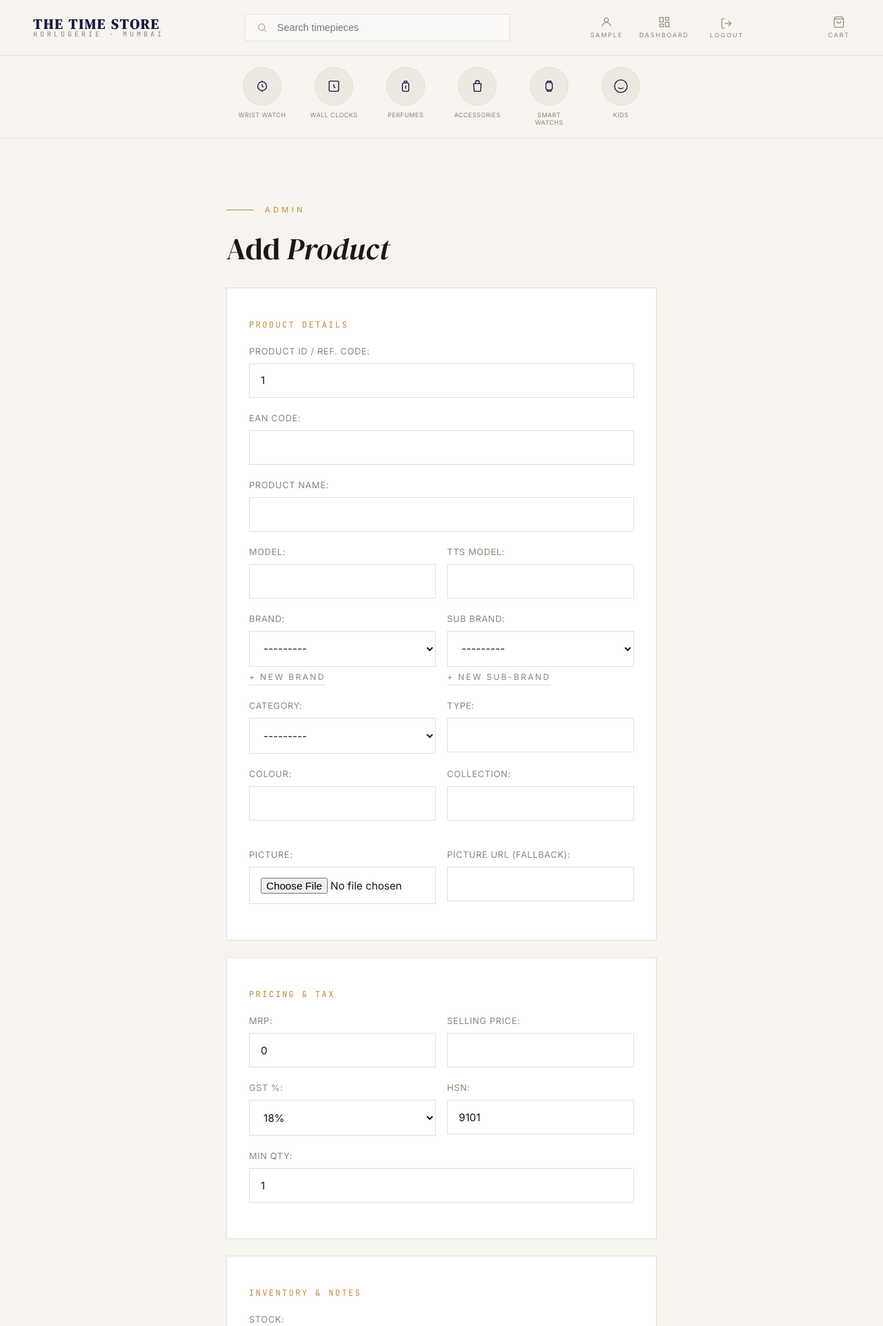
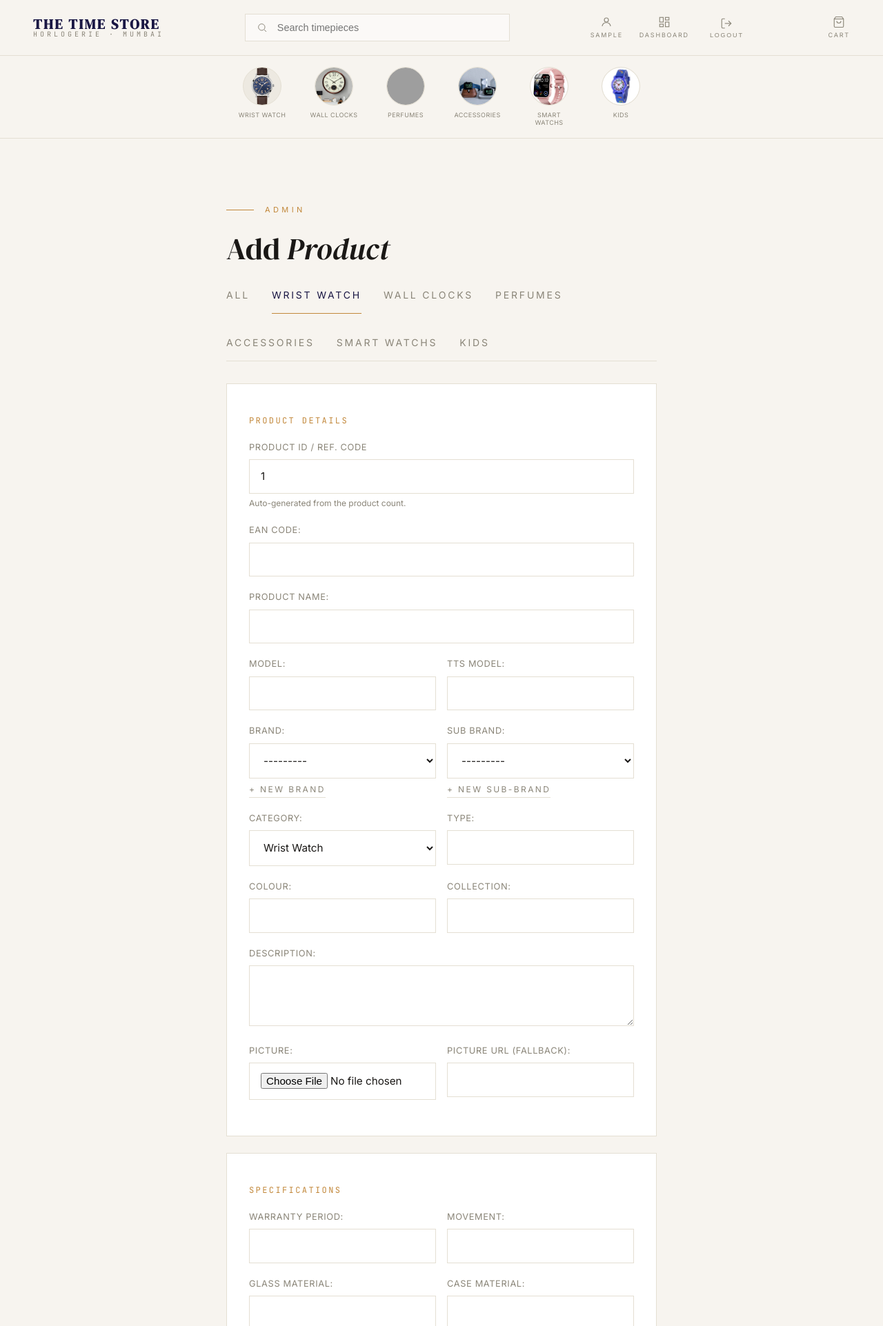
Before and after one commit to therajesh1/timestore, a Django app: page /dashboard/products/add/ in a window 1280 px wide. Shown: the top 1923 px of the page at 69% size. Run offline with Django 5.2, Linux system fonts and the light colour scheme; the visitor is signed in with stand-in values (Sample User, id 1); data that the repository does not hold is empty; grey boxes are pictures that could not be loaded.

Commit message:
Integrate custom category PNG icons in the navigation bar and ignore build staticfiles folder

```diff
--- a/store/forms.py
+++ b/store/forms.py
@@ -23,9 +23,10 @@ class ProductForm(forms.ModelForm):
         fields = [
             "ref", "ean_code", "name", "model_number", "tts_model",
             "brand", "sub_brand", "category", "product_type", "colour", "collection",
+            "description",
             "image", "image_url",
             "mrp", "price", "gst_percent", "hsn_code", "min_qty",
-            "stock", "featured", "description", "remark",
+            "stock", "featured", "remark",
             "warranty_period", "glass_material", "strap_material",
             "movement", "strap_color", "dial_color", "case_material",
         ]
@@ -33,6 +34,11 @@ class ProductForm(forms.ModelForm):
             "description": forms.Textarea(attrs={"rows": 3}),
             "remark": forms.Textarea(attrs={"rows": 3}),
         }
+
+    def __init__(self, *args, **kwargs):
+        super().__init__(*args, **kwargs)
+        self.fields["ref"].disabled = True
+        self.fields["ref"].help_text = "Auto-generated from the product count."
 
 
 class BrandForm(forms.ModelForm):
--- a/store/views.py
+++ b/store/views.py
@@ -37,7 +37,7 @@ def product_list(request):
     if category in valid_categories:
         products = products.filter(category=category)
     if query:
-        products = products.filter(name__icontains=query) | products.filter(tagline__icontains=query)
+        products = products.filter(name__icontains=query) | products.filter(description__icontains=query)
 
     selected_brand = None
     if brand_slug:
@@ -159,27 +159,46 @@ def dashboard(request):
 def product_manage_list(request):
     products = Product.objects.select_related("brand", "sub_brand").all()
     query = request.GET.get("q", "")
+    category = request.GET.get("category", "")
     if query:
         products = products.filter(name__icontains=query) | products.filter(ref__icontains=query)
-    return render(request, "store/manage_products.html", {"products": products, "query": query})
+    if category:
+        products = products.filter(category=category)
+    return render(request, "store/manage_products.html", {
+        "products": products,
+        "query": query,
+        "categories": Product.Category.choices,
+        "selected_category": category,
+    })
+
+
+def _next_product_ref():
+    count = Product.objects.count()
+    next_ref = str(count + 1)
+    while Product.objects.filter(ref=next_ref).exists():
+        count += 1
+        next_ref = str(count + 1)
+    return next_ref
 
 
 @staff_member_required
 def product_create(request):
+    selected_category = request.GET.get("category", Product.Category.WRIST_WATCH)
     if request.method == "POST":
         form = ProductForm(request.POST, request.FILES)
         if form.is_valid():
-            product = form.save()
+            product = form.save(commit=False)
+            product.ref = _next_product_ref()
+            product.save()
             messages.success(request, f"{product.name} added to the catalog.")
             return redirect("product_manage_list")
+        selected_category = request.POST.get("category", selected_category)
     else:
-        count = Product.objects.count()
-        next_ref = str(count + 1)
-        while Product.objects.filter(ref=next_ref).exists():
-            count += 1
-            next_ref = str(count + 1)
-        form = ProductForm(initial={"ref": next_ref})
-    return render(request, "store/product_form.html", {"form": form, "is_new": True})
+        form = ProductForm(initial={"ref": _next_product_ref(), "category": selected_category})
+    return render(request, "store/product_form.html", {
+        "form": form, "is_new": True,
+        "categories": Product.Category.choices, "selected_category": selected_category,
+    })
 
 
 @staff_member_required
@@ -193,7 +212,10 @@ def product_update(request, pk):
             return redirect("product_manage_list")
     else:
         form = ProductForm(instance=product)
-    return render(request, "store/product_form.html", {"form": form, "is_new": False, "product": product})
+    return render(request, "store/product_form.html", {
+        "form": form, "is_new": False, "product": product,
+        "categories": Product.Category.choices, "selected_category": product.category,
+    })
 
 
 @staff_member_required
@@ -210,6 +232,9 @@ def product_delete(request, pk):
 @staff_member_required
 def brand_manage_list(request):
     brands = Brand.objects.all()
+    category = request.GET.get("category", "")
+    if category:
+        brands = brands.filter(products__category=category).distinct()
     if request.method == "POST":
         form = BrandForm(request.POST, request.FILES)
         if form.is_valid():
@@ -218,7 +243,10 @@ def brand_manage_list(request):
             return redirect("brand_manage_list")
     else:
         form = BrandForm()
-    return render(request, "store/manage_brands.html", {"brands": brands, "form": form})
+    return render(request, "store/manage_brands.html", {
+        "brands": brands, "form": form,
+        "categories": Product.Category.choices, "selected_category": category,
+    })
 
 
 @staff_member_required
@@ -238,7 +266,7 @@ def brand_detail(request, pk):
             if subbrand_form.is_valid():
                 sub_brand = subbrand_form.save()
                 messages.success(request, f"Sub-brand “{sub_brand.name}” added to {sub_brand.brand.name}.")
-                return redirect("brand_detail", pk=brand.pk)
+                return redirect("brand_detail", pk=sub_brand.brand_id)
     else:
         form = BrandForm(instance=brand)
         subbrand_form = SubBrandForm(initial={"brand": brand})
@@ -264,9 +292,15 @@ def subbrand_delete(request, pk):
 def order_manage_list(request):
     orders = Order.objects.select_related("user").all()
     status = request.GET.get("status", "")
+    category = request.GET.get("category", "")
     if status:
         orders = orders.filter(status=status)
-    return render(request, "store/manage_orders.html", {"orders": orders, "status": status, "statuses": Order.Status.choices})
+    if category:
+        orders = orders.filter(items__product__category=category).distinct()
+    return render(request, "store/manage_orders.html", {
+        "orders": orders, "status": status, "statuses": Order.Status.choices,
+        "categories": Product.Category.choices, "selected_category": category,
+    })
 
 
 @staff_member_required
--- a/templates/base.html
+++ b/templates/base.html
@@ -75,39 +75,7 @@
              class="brand-chip category-chip"
              data-shows-brands="{{ cat.shows_brands|yesno:'true,false' }}">
             <span class="brand-badge">
-              {% if cat.icon == "wristwatch" %}
-                <svg width="22" height="22" viewBox="0 0 24 24" fill="none" stroke="currentColor" stroke-width="1.5">
-                  <circle cx="12" cy="12" r="7" />
-                  <path d="M12 9v3l2 1.5" />
-                  <path d="M12 3v2M12 19v2" />
-                </svg>
-              {% elif cat.icon == "wallclock" %}
-                <svg width="22" height="22" viewBox="0 0 24 24" fill="none" stroke="currentColor" stroke-width="1.5">
-                  <rect x="4.5" y="4" width="15" height="16" rx="2" />
-                  <path d="M12 9v4l2.5 1.5" />
-                </svg>
-              {% elif cat.icon == "perfume" %}
-                <svg width="22" height="22" viewBox="0 0 24 24" fill="none" stroke="currentColor" stroke-width="1.5">
-                  <path d="M10 4h4v3h-4z" />
-                  <rect x="7" y="7" width="10" height="13" rx="2" />
-                  <path d="M12 11v5" />
-                </svg>
-              {% elif cat.icon == "accessories" %}
-                <svg width="22" height="22" viewBox="0 0 24 24" fill="none" stroke="currentColor" stroke-width="1.5">
-                  <path d="M9 8V6a3 3 0 016 0v2" />
-                  <path d="M6 8h12l-1 12H7L6 8z" />
-                </svg>
-              {% elif cat.icon == "smartwatch" %}
-                <svg width="22" height="22" viewBox="0 0 24 24" fill="none" stroke="currentColor" stroke-width="1.5">
-                  <path d="M9 6V4h6v2M9 18v2h6v-2" />
-                  <rect x="7" y="6" width="10" height="12" rx="3" />
-                </svg>
-              {% elif cat.icon == "kids" %}
-                <svg width="22" height="22" viewBox="0 0 24 24" fill="none" stroke="currentColor" stroke-width="1.5">
-                  <circle cx="12" cy="12" r="10" />
-                  <path d="M8 14s1.5 2 4 2 4-2 4-2M9 9h.01M15 9h.01" />
-                </svg>
-              {% endif %}
+              <img src="{% static 'images/icons/' %}{{ cat.icon }}.png" alt="{{ cat.name }}" class="brand-badge-img" />
             </span>
             <span class="brand-chip-name">{{ cat.name }}</span>
           </a>
--- /dev/null
+++ b/templates/store/_admin_category_tabs.html
@@ -0,0 +1,6 @@
+<div class="filter-bar" style="margin-bottom:2rem;">
+  <a href="{{ base_url }}" class="{% if not selected_category %}active{% endif %}">All</a>
+  {% for value, label in categories %}
+    <a href="{{ base_url }}?category={{ value|urlencode }}" class="{% if selected_category == value %}active{% endif %}">{{ label }}</a>
+  {% endfor %}
+</div>
--- a/templates/store/manage_brands.html
+++ b/templates/store/manage_brands.html
@@ -5,6 +5,8 @@
 <section class="section">
   <p class="eyebrow"><span class="gold-line"></span>Admin</p>
   <h2 style="font-size: 2.75rem; margin-bottom: 2rem;">Manage <em>Brands</em></h2>
+
+  {% include "store/_admin_category_tabs.html" with base_url=request.path %}
 
   <div class="card-panel" style="margin-bottom: 2.5rem; max-width: 480px;">
     <p class="mono" style="font-size:0.75rem; letter-spacing:0.2em; text-transform:uppercase; color:var(--accent); margin-bottom:1.25rem;">Add a New Brand</p>
--- a/templates/store/manage_orders.html
+++ b/templates/store/manage_orders.html
@@ -4,6 +4,8 @@
 <section class="section">
   <p class="eyebrow"><span class="gold-line"></span>Admin</p>
   <h2 style="font-size: 2.75rem; margin-bottom: 2rem;">Manage <em>Orders</em></h2>
+
+  {% include "store/_admin_category_tabs.html" with base_url=request.path %}
 
   <div class="filter-bar">
     <a href="{% url 'order_manage_list' %}" class="{% if not status %}active{% endif %}">All</a>
--- a/templates/store/manage_products.html
+++ b/templates/store/manage_products.html
@@ -9,6 +9,8 @@
     </div>
     <a href="{% url 'product_create' %}" class="btn btn-accent">+ Add Product</a>
   </div>
+
+  {% include "store/_admin_category_tabs.html" with base_url=request.path %}
 
   <form method="get" class="nav-search" style="max-width: 360px; margin-bottom: 2rem;">
     <svg width="16" height="16" viewBox="0 0 24 24" fill="none" stroke="currentColor" stroke-width="1.5" style="color: var(--muted-foreground)">
--- a/templates/store/product_form.html
+++ b/templates/store/product_form.html
@@ -6,6 +6,8 @@
   <h2 style="font-size: 2.75rem; margin-bottom: 2rem;">
     {% if is_new %}Add <em>Product</em>{% else %}Edit <em>{{ product.name }}</em>{% endif %}
   </h2>
+
+  {% include "store/_admin_category_tabs.html" with base_url=request.path %}
 
   <form method="post" enctype="multipart/form-data">
     {% csrf_token %}
@@ -28,7 +30,11 @@
     <div class="card-panel" style="margin-bottom: 1.5rem;">
       <p class="mono" style="font-size:0.75rem; letter-spacing:0.2em; text-transform:uppercase; color:var(--accent); margin-bottom:1.25rem;">Product Details</p>
 
-      <div class="form-field">{{ form.ref.label_tag }}{{ form.ref }}{% if form.ref.errors %}<p class="form-errors">{{ form.ref.errors|striptags }}</p>{% endif %}</div>
+      <div class="form-field">
+        <label>Product ID / ref. code</label>
+        {{ form.ref }}
+        <p class="helptext">{{ form.ref.help_text }}</p>
+      </div>
       <div class="form-field">{{ form.ean_code.label_tag }}{{ form.ean_code }}</div>
       <div class="form-field">{{ form.name.label_tag }}{{ form.name }}{% if form.name.errors %}<p class="form-errors">{{ form.name.errors|striptags }}</p>{% endif %}</div>
       <div class="form-row">
@@ -53,7 +59,7 @@
         <div class="form-field">{{ form.colour.label_tag }}{{ form.colour }}</div>
         <div class="form-field">{{ form.collection.label_tag }}{{ form.collection }}</div>
       </div>
-      <div class="form-field">{{ form.tagline.label_tag }}{{ form.tagline }}</div>
+      <div class="form-field">{{ form.description.label_tag }}{{ form.description }}</div>
       <div class="form-row">
         <div class="form-field">
           {{ form.image.label_tag }}{{ form.image }}
@@ -61,6 +67,23 @@
         </div>
         <div class="form-field">{{ form.image_url.label_tag }}{{ form.image_url }}</div>
       </div>
+    </div>
+
+    <div class="card-panel" style="margin-bottom: 1.5rem;">
+      <p class="mono" style="font-size:0.75rem; letter-spacing:0.2em; text-transform:uppercase; color:var(--accent); margin-bottom:1.25rem;">Specifications</p>
+      <div class="form-row">
+        <div class="form-field">{{ form.warranty_period.label_tag }}{{ form.warranty_period }}</div>
+        <div class="form-field">{{ form.movement.label_tag }}{{ form.movement }}</div>
+      </div>
+      <div class="form-row">
+        <div class="form-field">{{ form.glass_material.label_tag }}{{ form.glass_material }}</div>
+        <div class="form-field">{{ form.case_material.label_tag }}{{ form.case_material }}</div>
+      </div>
+      <div class="form-row">
+        <div class="form-field">{{ form.strap_material.label_tag }}{{ form.strap_material }}</div>
+        <div class="form-field">{{ form.strap_color.label_tag }}{{ form.strap_color }}</div>
+      </div>
+      <div class="form-field">{{ form.dial_color.label_tag }}{{ form.dial_color }}</div>
     </div>
 
     <div class="card-panel" style="margin-bottom: 1.5rem;">
@@ -84,7 +107,6 @@
           {{ form.featured }}{{ form.featured.label_tag }}
         </div>
       </div>
-      <div class="form-field">{{ form.description.label_tag }}{{ form.description }}</div>
       <div class="form-field">{{ form.remark.label_tag }}{{ form.remark }}</div>
     </div>
 
```
Also changed, not shown: store/admin.py (+22 -4 lines), static/images/icons/accessories.png (added), static/images/icons/kids.png (added), static/images/icons/perfumes.png (added), static/images/icons/smartwatch.png (added), static/images/icons/wallclock.png (added), static/images/icons/wristwatch.png (added), 1 other file.
